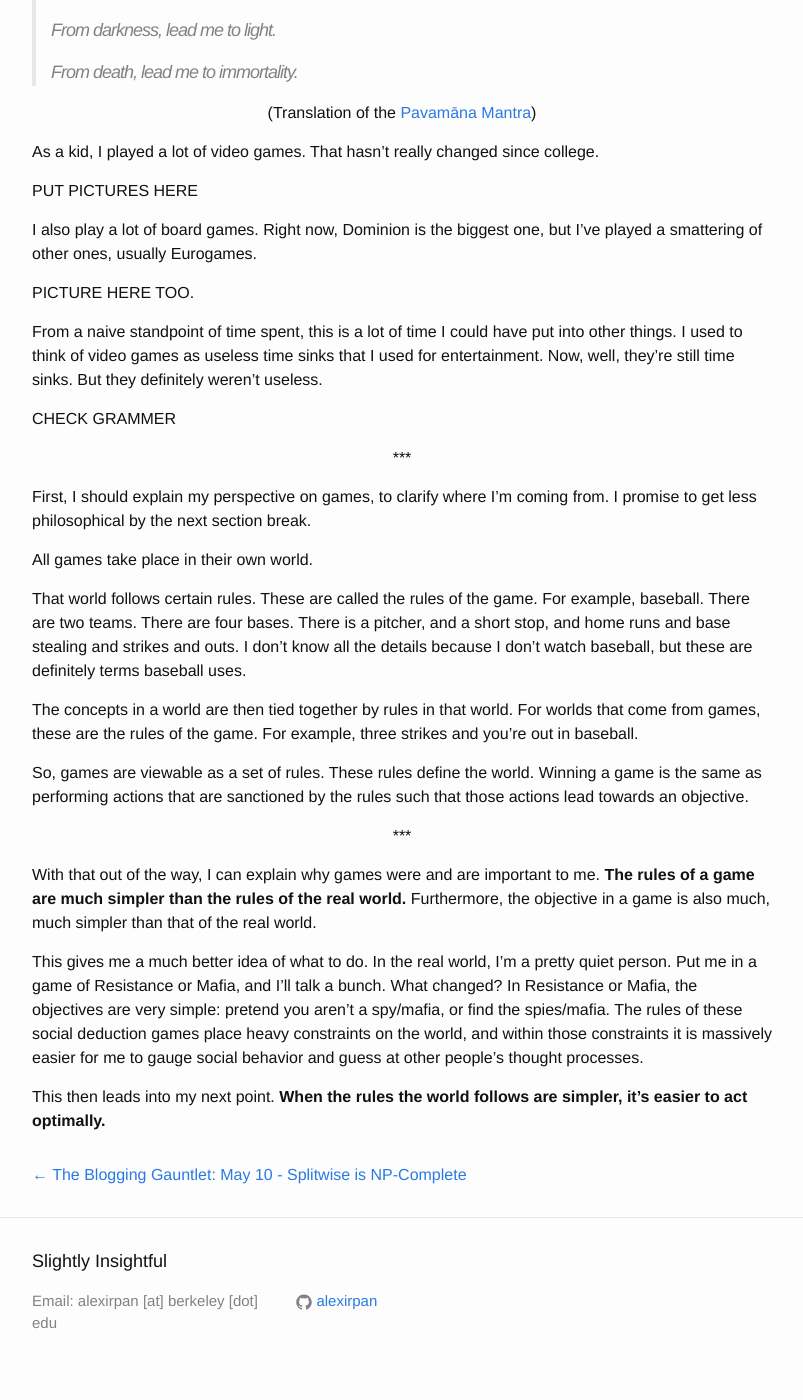
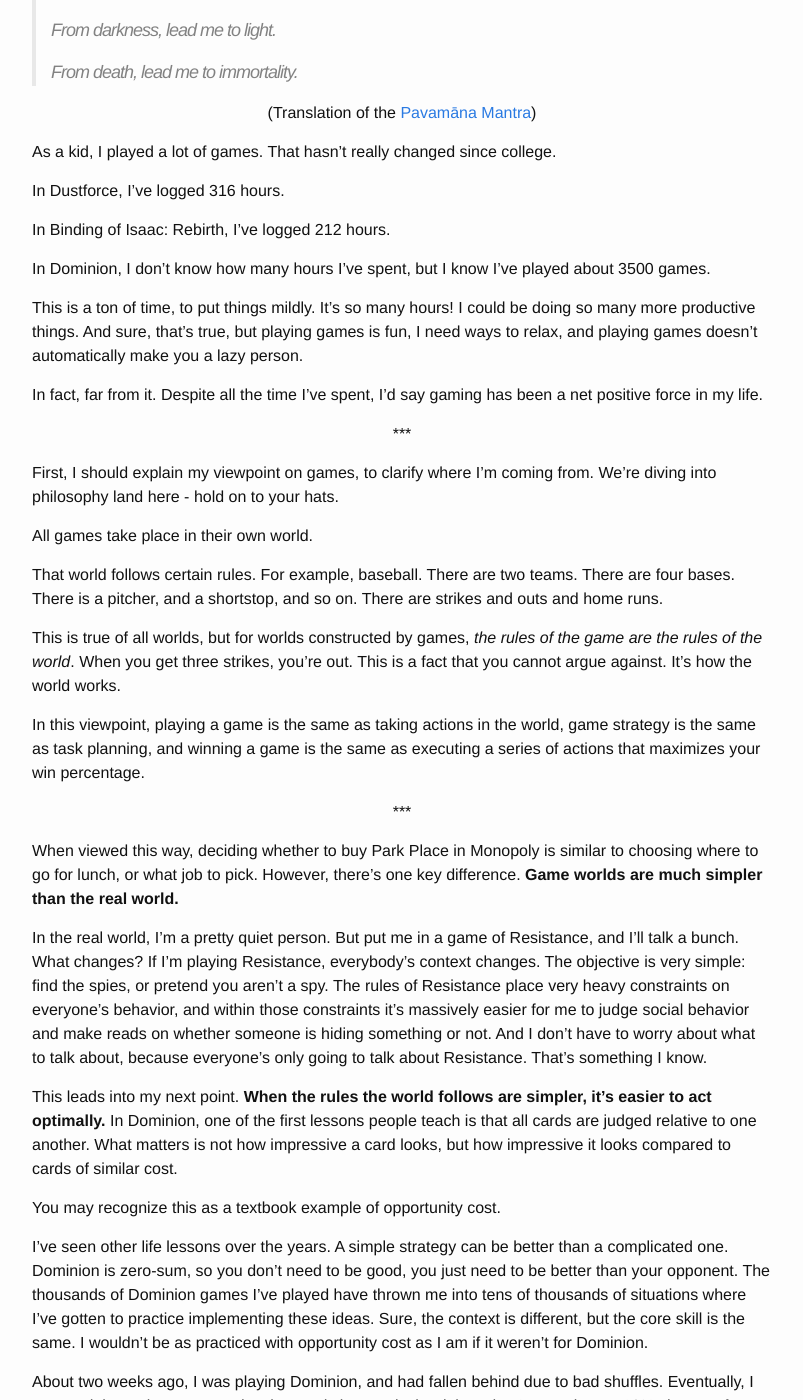
Before and after one commit to alexirpan/alexirpan.github.io, a Jekyll site: the page built from _posts/may2016/2016-05-11-may-11.markdown, in a window 1280 px wide and 1400 px high, scrolled down 353 px. Shown: the whole window, without its empty margins (238-1041 px from the left). Built offline with Jekyll 4.4.1, drawn with Linux system fonts in a browser that asks for light colours; some of the changed text lies outside the part shown.

Commit message:
Want to finish this post NOW

```diff
--- a/_posts/may2016/2016-05-11-may-11.markdown
+++ b/_posts/may2016/2016-05-11-may-11.markdown
@@ -15,60 +15,95 @@
 (Translation of the [Pavamāna Mantra](https://en.wikipedia.org/wiki/Brihadaranyaka_Upanishad#Pavam.C4.81na_Mantra))
 {: .centered }
 
-As a kid, I played a lot of video games. That hasn't really changed since
+As a kid, I played a lot of games. That hasn't really changed since
 college.
 
-PUT PICTURES HERE
+In Dustforce, I've logged 316 hours.
 
-I also play a lot of board games. Right now, Dominion is the biggest
-one, but I've played a smattering of other ones, usually Eurogames.
+In Binding of Isaac: Rebirth, I've logged 212 hours.
 
-PICTURE HERE TOO.
+In Dominion, I don't know how many hours I've spent, but I know I've played
+about 3500 games.
 
-From a naive standpoint of time spent, this is a lot of time I could have put
-into other things. I used to think of video games as useless time sinks
-that I used for entertainment. Now, well, they're still time sinks. But they
-definitely weren't useless.
+This is a ton of time, to put things mildly. It's so many hours! I
+could be doing so many more
+productive things. And sure, that's true, but playing games is fun, I need
+ways to relax, and playing games doesn't automatically make you a lazy person.
 
-CHECK GRAMMER
+In fact, far from it. Despite all the time I've spent, I'd say gaming has been
+a net positive force in my life.
 
 \*\*\*
 {: .centered }
 
-First, I should explain my perspective on games, to clarify where I'm coming
-from. I promise to get less philosophical by the next section break.
+First, I should explain my viewpoint on games, to clarify where I'm coming
+from. We're diving into philosophy land here - hold on to your hats.
 
 All games take place in their own world.
 
-That world follows certain rules. These are called the rules of the game.
-For example, baseball. There are two teams. There are four bases. There is
-a pitcher, and a short stop, and home runs and base stealing
-and strikes and outs. I don't know all the details because I don't watch
-baseball, but these are definitely terms baseball uses.
+That world follows certain rules. For example, baseball. There are two teams.
+There are four bases. There is a pitcher, and a shortstop, and so on.
+There are strikes and outs and home runs.
 
-The concepts in a world are then tied together by rules in that world.
-For worlds that come from games, these are the rules of the game.
-For example, three strikes and you're out in baseball.
+This is true of all worlds, but for worlds constructed by games, *the rules
+of the game are the rules of the world*. When you get three strikes, you're
+out. This is a fact that you cannot argue against. It's how the world
+works.
 
-So, games are viewable as a set of rules. These rules define the world.
-Winning a game is the same as performing actions that are sanctioned by
-the rules such that those actions lead towards an objective.
+In this viewpoint, playing a game is the same as taking actions in the world,
+game strategy is the same as task planning, and winning
+a game is the same as executing a series of actions that maximizes your
+win percentage.
 
 \*\*\*
 {: .centered }
 
-With that out of the way, I can explain why games were and are important
-to me. **The rules of a game are much simpler than the rules of the real world.**
-Furthermore, the objective in a game is also much, much simpler than that of
-the real world.
+When viewed this way, deciding whether to buy Park Place in Monopoly
+is similar to choosing where to go for lunch, or what job to pick. However, there's one
+key difference. **Game worlds are much simpler than the real world.**
 
-This gives me a much better idea of what to do. In the real world, I'm a pretty
-quiet person. Put me in a game of Resistance or Mafia, and I'll talk a bunch.
-What changed? In Resistance or Mafia, the objectives are very simple: pretend
-you aren't a spy/mafia, or find the spies/mafia. The rules of these social
-deduction games place heavy constraints on the world, and within those constraints
-it is massively easier for me to gauge social behavior and guess at other people's
-thought processes.
+In the real world, I'm a pretty quiet person.
+But put me in a game of Resistance, and I'll talk a bunch.
+What changes? If I'm playing Resistance, everybody's context
+changes. The objective is very simple: find the spies, or pretend you aren't
+a spy. The rules of Resistance place very heavy constraints on everyone's
+behavior, and within those constraints it's massively easier for me to
+judge social behavior and make reads on whether someone is hiding
+something or not. And I don't have to worry about what to talk about, because
+everyone's only going to talk about Resistance. That's something I know.
 
-This then leads into my next point. **When the rules the world follows are simpler,
-it's easier to act optimally.**
+This leads into my next point. **When the rules the world follows are simpler,
+it's easier to act optimally.** In Dominion, one of the first lessons
+people teach is that all cards are judged relative to one another.
+What matters is not how impressive a card looks, but how impressive it looks
+compared to cards of similar cost.
+
+You may recognize this as a textbook example of opportunity cost.
+
+I've seen other life lessons over the years. A simple strategy can be better
+than a complicated one. Dominion is zero-sum, so you don't need to be good,
+you just need to be better than your opponent.
+The thousands of Dominion games I've played have thrown me into tens
+of thousands of situations where I've gotten to practice implementing these
+ideas. Sure, the context is different, but the core skill is the same. I wouldn't
+be as practiced with opportunity cost as I am if it weren't for Dominion.
+
+About two weeks ago, I was playing Dominion, and had fallen behind due to
+bad shuffles. Eventually, I wagered the entire game on drawing cards in
+exactly the right order. It was about a 10% chance of happening, and if it
+went wrong I'd be so behind that I'd have to resign.
+
+The choice wasn't intuitive, but when I tried envisioning the worlds where
+I won the game, I needed that 10% chance to come true. So I risked it all
+on assuming it would happen, and went for it.
+
+And it did.
+
+And I won.
+
+On one hand, it didn't feel like I deserved to win. On the other hand,
+*I won*. I saw the state of the world, made a perfect play, *and I won.*
+
+And yes, I could have been doing something productive instead, but you know
+what? I wouldn't trade that feeling for any productivity in the world.
+I play a lot of games, and that's okay.
```
Also changed, not shown: other parts of _posts/may2016/2016-05-11-may-11.markdown (+1 -1 lines).
